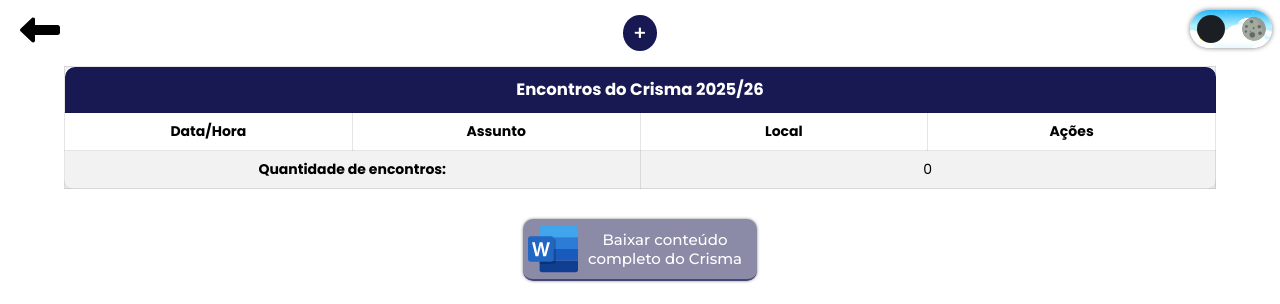
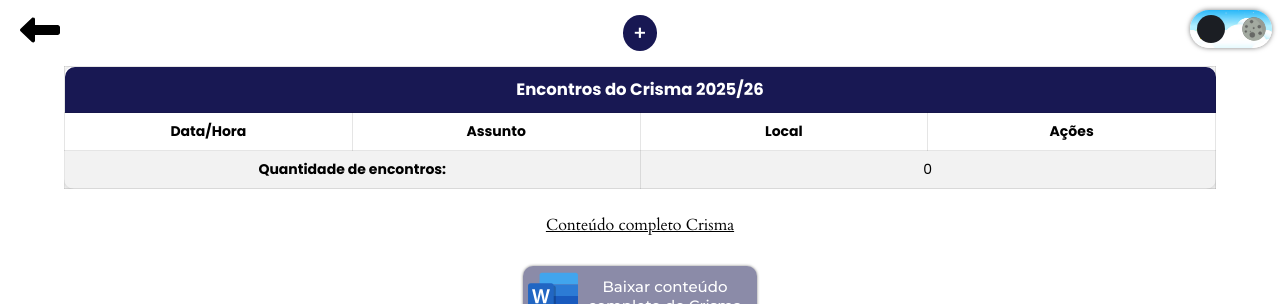
Before and after one commit to aniversariogo/crisma, a website: page assets/pages/encontros.html in a window 1280 px wide. Shown: the top 304 px of the page. Drawn offline with Linux system fonts and the light colour scheme; no server answers; sample sign-in values are in the browser's storage; a web font is replaced by a local one.

Commit message:
Update encontros.html

```diff
--- a/assets/pages/encontros.html
+++ b/assets/pages/encontros.html
@@ -70,6 +70,9 @@
     </form>
   </dialog>
 
+  <a href="https://academicoifrnedu-my.sharepoint.com/:w:/g/personal/misael_b_academico_ifrn_edu_br/ETmhQDw85LNDtyZoRngLLKUBjRY4QXUoxsfFWa0ctmU2MA?e=11uCvh" target="_blank" class="a-c">
+    Conteúdo completo Crisma</a>
+
   <a class="btn-word-download" href="/assets/documents/Conteúdo-crisma-completo.docx">
     <img src="/assets/images/icons/word-icon.svg" alt="word-icon.svg" class="word-icon">
     Baixar conteúdo <br> completo do Crisma
@@ -82,5 +85,4 @@
   <script src="/assets/scripts/script.js"></script>
 </body>
 
-
 </html>
```
